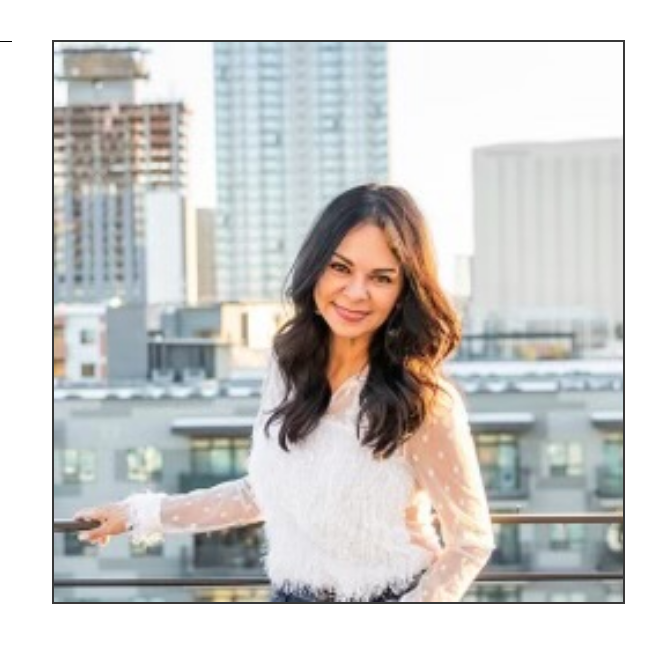
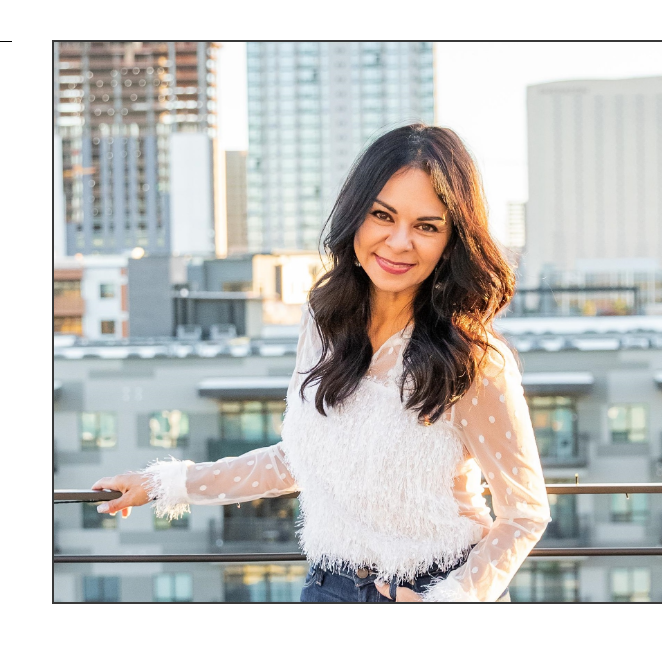
Before and after one commit to benwallace5/Vangie-Rodriguez-Designs-Website, a plain HTML site: page about.html in a window 1280 px wide. Shown: the full height of the page, 618-1280 px from the left. Drawn offline with Linux system fonts and the light colour scheme.

Commit message:
Updated about image

```diff
--- a/about.html
+++ b/about.html
@@ -30,7 +30,7 @@
 
       <div class="grid_6">
 
-        <img src="images/about.jpeg" class="about" />
+        <img src="images/about.jpg" class="about" />
 
       </div>
   </div>
--- a/css/text.css
+++ b/css/text.css
@@ -25,7 +25,7 @@ hr {
 }
 
 a.about{
-  color: black;
+   color: black;
 }
 
 /* `Headings
@@ -69,8 +69,8 @@ h2.about {
 img.about{
   margin-left: 20px;
   margin-top: 40px;
-  height: 560px;
   border: 2px solid #383838;
+ height: 560px;
 }
 img.icons{
   height: 30px;
```
Also changed, not shown: images/about.jpeg (deleted), images/about.jpg (added).
